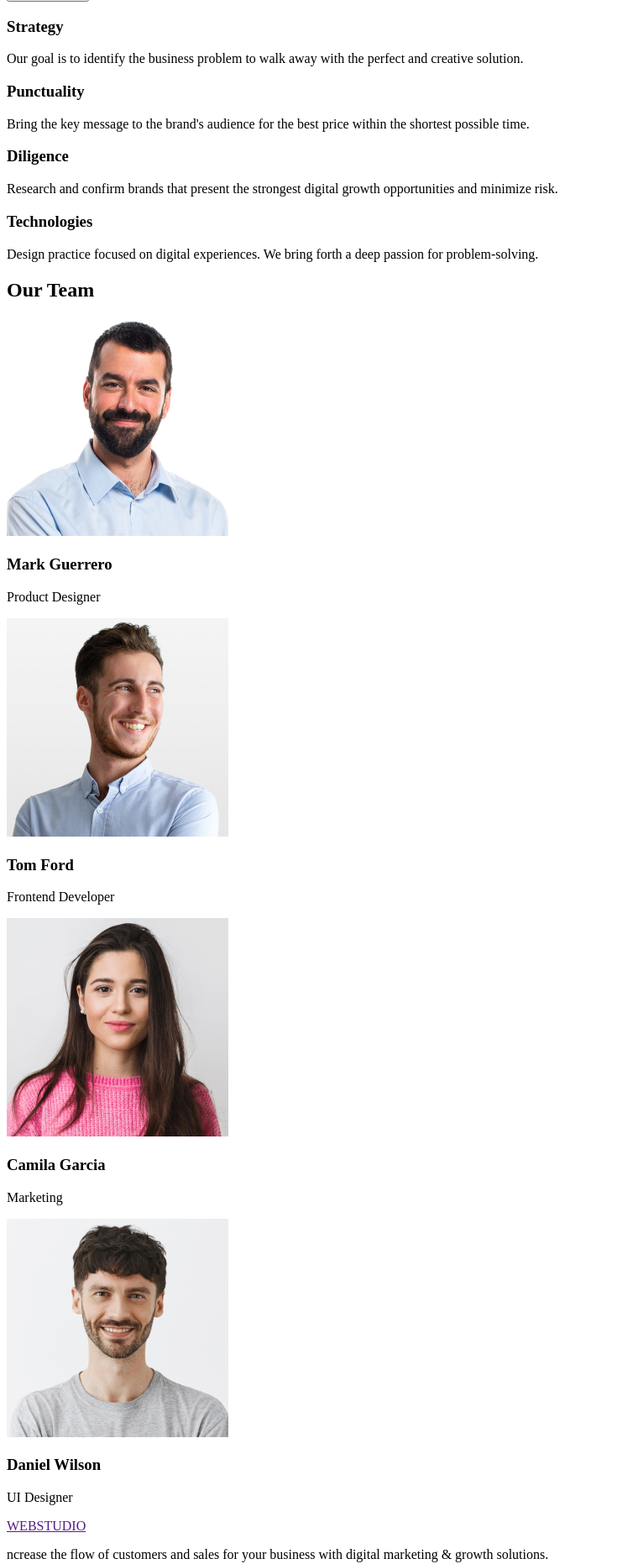
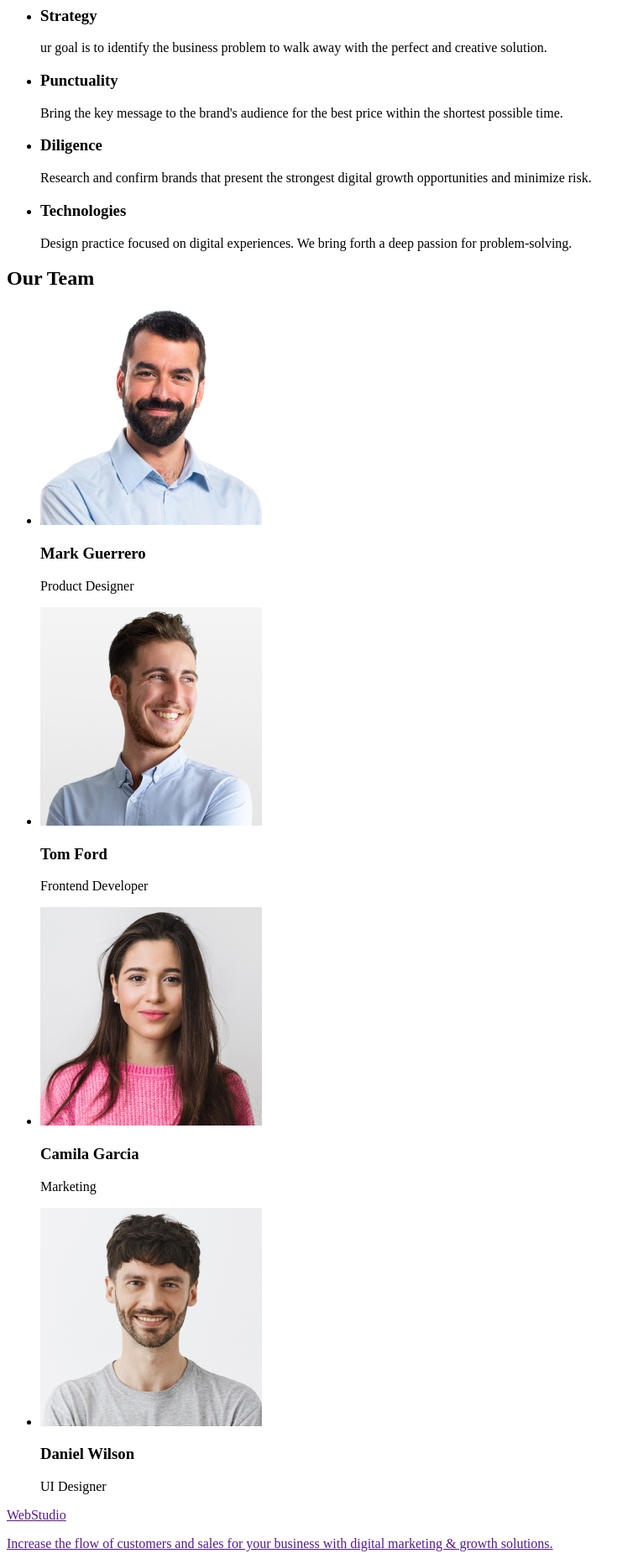
Before and after one commit to BohdanRoot/goit-markup-hw-01, a plain HTML site: page index.html in a window 1280 px wide. Shown: the part 247-2109 px from the top of the page at 84% size, without its empty margins (0-754 px from the left). Drawn offline with Linux system fonts and the light colour scheme.

Commit message:
goit-markup-hw-01

```diff
--- a/index.html
+++ b/index.html
@@ -8,7 +8,7 @@
 <body>
 <header>
     <nav>
-        <a href="">WEBSTUDIO</a>
+        <a href="./index.html">WebStudio</a>
         <ul>
             <li> <a href="">Studio</a></li>
             <li> <a href="">Portfolio</a></li>
@@ -18,50 +18,66 @@
     <address>
         <ul>
             <li>
-                <a href="info@devstudio.com">info@devstudio.com</a><br />
+                <a href="">info@devstudio.com</a>
             </li>
             <li>
-                <a href="+11 (000) 111-11-11">+11 (000) 111-11-11</a><br />
+                <a href="">+11 (000) 111-11-11</a>
             </li>
         </ul>
     </address>
 </header>
 <main>
+    <section>
         <h1>Effective Solutions for Your Business</h1>
         <button tepe="button">Order Service</button>
-
+    </section>
+    <section>
+        <ul>
+            <li>
                 <h3>Strategy</h3>
-    <p>Our goal is to identify the business
+                <p>ur goal is to identify the business
                 problem to walk away with the perfect and creative solution.</p>
+            </li>
+            <li>
                 <h3>Punctuality</h3>
-    <p>Bring the key message to the brand's audience for the best price within the
-    shortest possible time.</p>
+                <p>Bring the key message to the brand's audience for the
+                best price within the shortest possible time.</p>
+            </li>
+            <li>
                 <h3>Diligence</h3>
-    <p>Research and confirm brands that present
-    the strongest digital growth opportunities and minimize risk.</p>
+                <p>Research and confirm brands that present the
+                strongest digital growth opportunities and minimize risk.</p>
+            </li>
+            <li>
                 <h3>Technologies</h3>
-    <p>Design practice focused on digital experiences. We bring
-    forth a deep passion for problem-solving.</p>
-
+                <p>Design practice focused on digital experiences.
+                We bring forth a deep passion for problem-solving.</p>
+            </li>
+        </ul>
+    </section>
+    <section>
         <h2>Our Team</h2>
-    <img src="./images/img.jpg" alt="Mark Guerrero" width="264" height="260" />
+        <ul>
+            <li><img src="./images/img.jpg" alt="Product Designer" width="264" height="260" />
             <h3>Mark Guerrero</h3>
-    <p>Product Designer</p>
-    <img src="./images/img2.jpg" alr="Tom Ford" width="264" height="260" />
+                <p>Product Designer</p></li>
+            <li><img src="./images/img2.jpg" alt="Frontend Developer" width="264" height="260" />
             <h3>Tom Ford</h3>
-    <p>Frontend Developer</p>
-    <img src="./images/img3.jpg" alt="Camila Garcia" width="264" height="260" />
+                <p>Frontend Developer</p></li>
+            <li><img src="./images/img3.jpg" alt="Marketing" width="264" height="260" />
             <h3>Camila Garcia</h3>
-    <p>Marketing</p>
-    <img src="./images/img4.jpg" alt="Daniel Wilson" width="264" height="260" />
+                <p>Marketing</p></li>
+            <li><img src="./images/img4.jpg" alt="UI Designer" width="264" height="260" />
             <h3>Daniel Wilson</h3>
-    <p>UI Designer</p>
+                <p>UI Designer</p></li>
+        </ul>
+    </section>
 </main>
-
 <footer>
-<a href="">WEBSTUDIO</a>
-<p>ncrease the flow of customers and sales for your business
-with digital marketing & growth solutions.</p>
+    <section> <a href="">WebStudio
+        <p>Increase the flow of customers and sales for your
+        business with digital marketing & growth solutions.</p>
+    </section>
 </footer>
 </body>
 </html>
```
Lines whose indentation alone changed are shown as unchanged.
